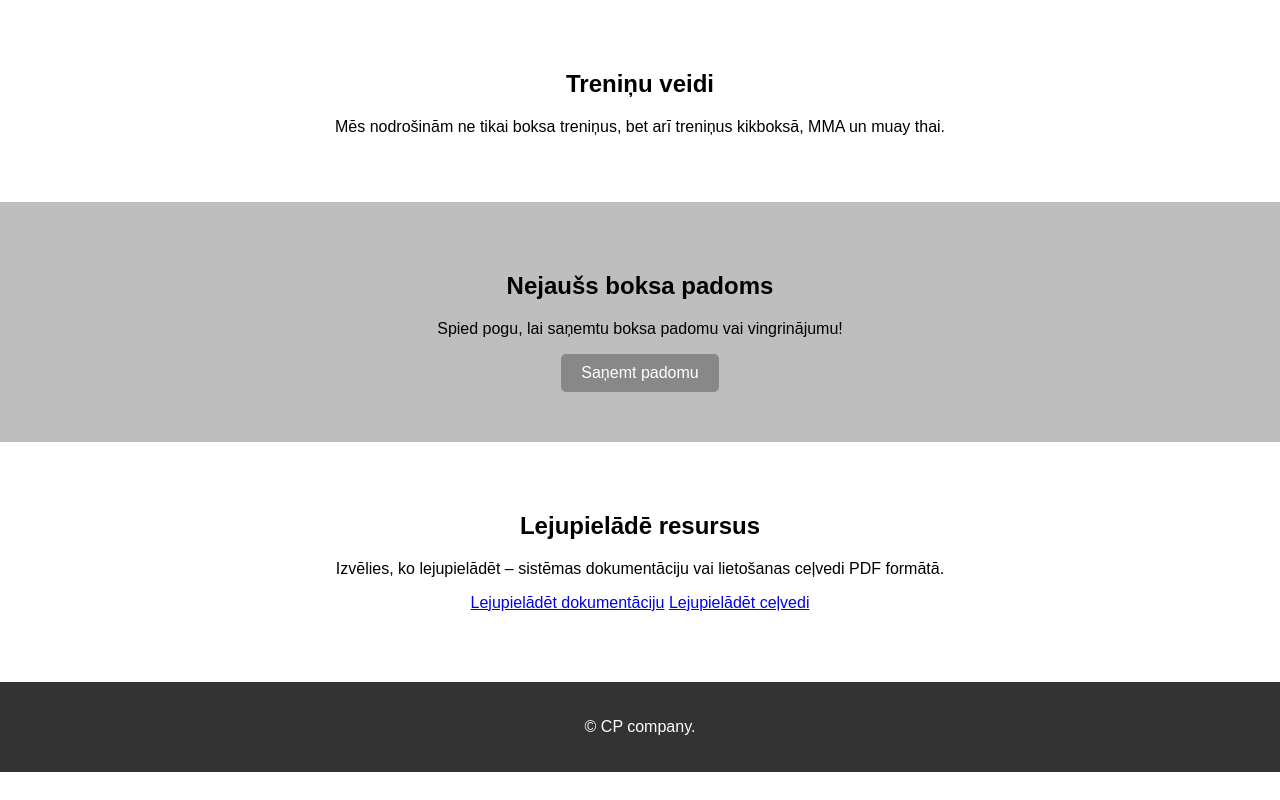
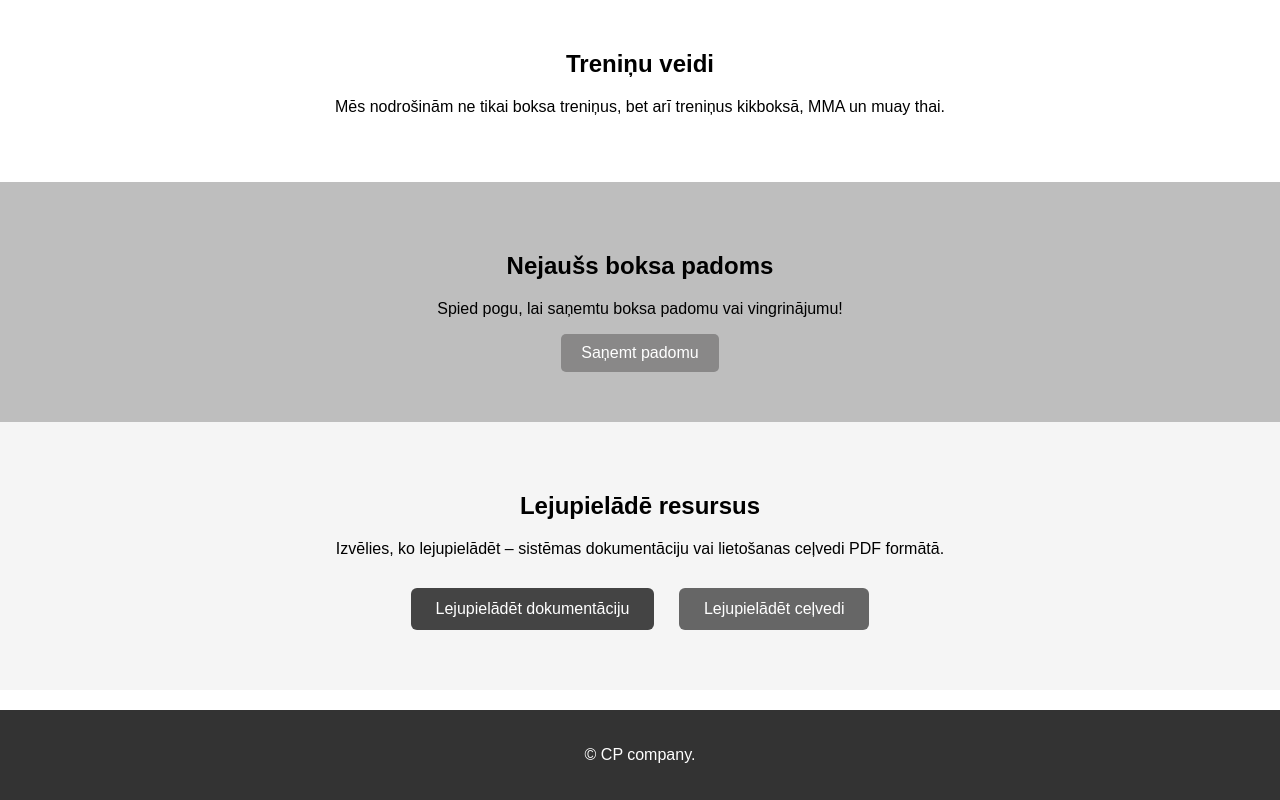
Before and after one commit to 23DP3KCeri/KristersCP_JS, a plain HTML site: page index.html in a window 1280 px wide. Shown: the part 1706-2506 px from the top of the page. Before the commit the page ends 2478 px from the top, so only its background shows below. Drawn offline with Linux system fonts and the light colour scheme.

Commit message:
Pielabots css

```diff
--- a/styles.css
+++ b/styles.css
@@ -35,29 +35,49 @@ nav a:hover {
     padding: 80px 20px;
 }
 
+#system-purpose {
+    background-color: #efefef;
+    padding: 40px;
+    text-align: center;
+}
+
 .section {
     padding: 50px;
     text-align: center;
 }
 
-#cat-facts {
-    background-color: #a2a2a2;
-    padding: 50px;
+#download-section {
+    background-color: #f5f5f5;
+    padding: 50px 20px;
     text-align: center;
 }
 
-#cat-facts button {
-    background-color: #898888;
-    color: white;
-    border: none;
-    padding: 10px 20px;
-    font-size: 16px;
-    cursor: pointer;
-    border-radius: 5px;
+.button-group {
+    margin-top: 20px;
 }
 
-#cat-facts button:hover {
-    background-color: #757575;
+.download-button {
+    display: inline-block;
+    background-color: #444;
+    color: white;
+    padding: 12px 25px;
+    font-size: 16px;
+    text-decoration: none;
+    border-radius: 6px;
+    margin: 10px;
+    transition: background-color 0.3s ease;
+}
+
+.download-button:hover {
+    background-color: #222;
+}
+
+.download-button.secondary {
+    background-color: #666;
+}
+
+.download-button.secondary:hover {
+    background-color: #333;
 }
 
 
```
